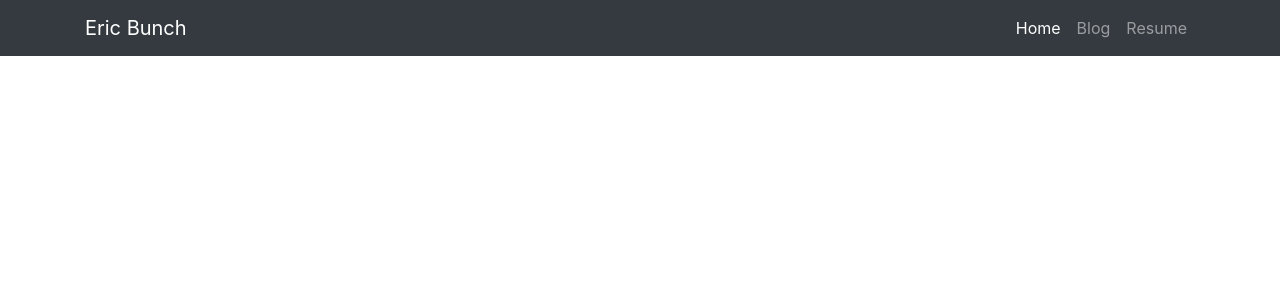
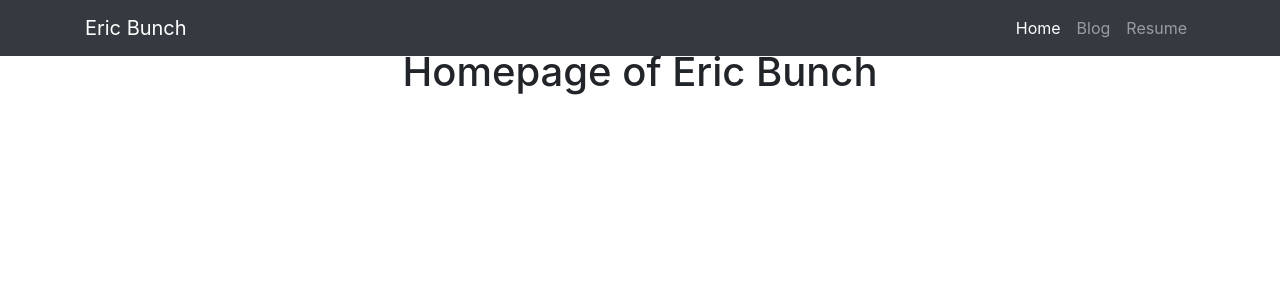
Before and after one commit to eric-bunch/eric-bunch.github.io, a Jekyll site: the page built from index.html, in a window 1280 px wide. Shown: the top 300 px of the page. Built offline with Jekyll 4.4.1, drawn with Linux system fonts in a browser that asks for light colours.

Commit message:
Update index.html

```diff
--- a/index.html
+++ b/index.html
@@ -2,4 +2,4 @@
 layout: default
 title: Eric Bunch
 ---
-<h1>Homepage of Eric Bunch</h1>
+<h1 class="mt-5">Homepage of Eric Bunch</h1>
```
